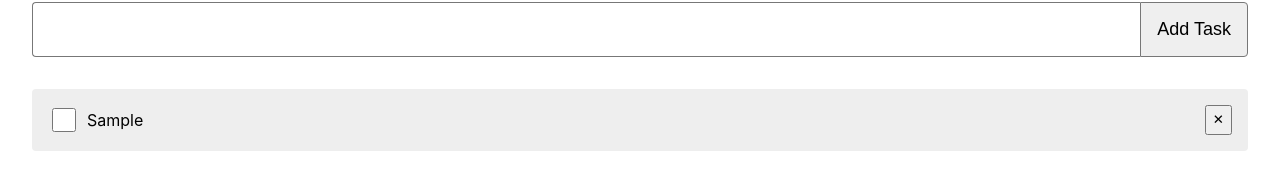
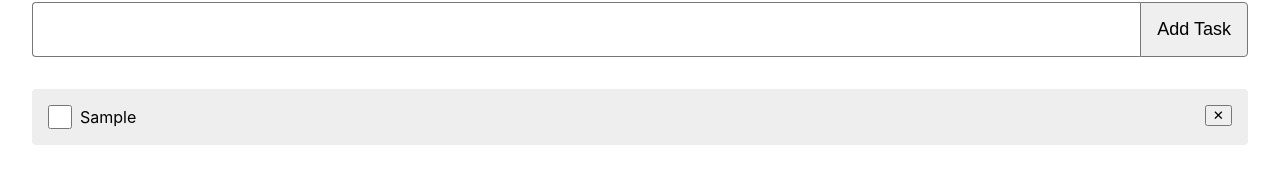
Before and after one commit to wilbertcaba/to-do-app, a React (Create React App) app: page / in a window 1280 px wide. Both pictures are taken after typing "Sample" into the empty fields and a click on the input "Add Task". Shown: the part 112-302 px from the top of the page. Built offline with nearby package versions, Linux system fonts and the light colour scheme.

Commit message:
Styled task controls a bit

```diff
--- a/src/Components/ToDoItem/ToDoItem.css
+++ b/src/Components/ToDoItem/ToDoItem.css
@@ -3,6 +3,7 @@
     background-color: #eee;
     display: flex;
     justify-content: space-between;
+    align-items: flex-start;
     border-radius: 4px;
 }
 
@@ -17,11 +18,17 @@
 
 .to-do-item-status {
     display: flex;
-    align-items: center;
+    align-items: flex-start;
     gap: 8px;
+}
+
+.to-do-item-status p {
+    align-self: center;
 }
 
 .to-do-item-status input {
     width: 24px;
     height: 24px;
+    flex: 1 0 24px;
+    margin: 0;
 }
```
